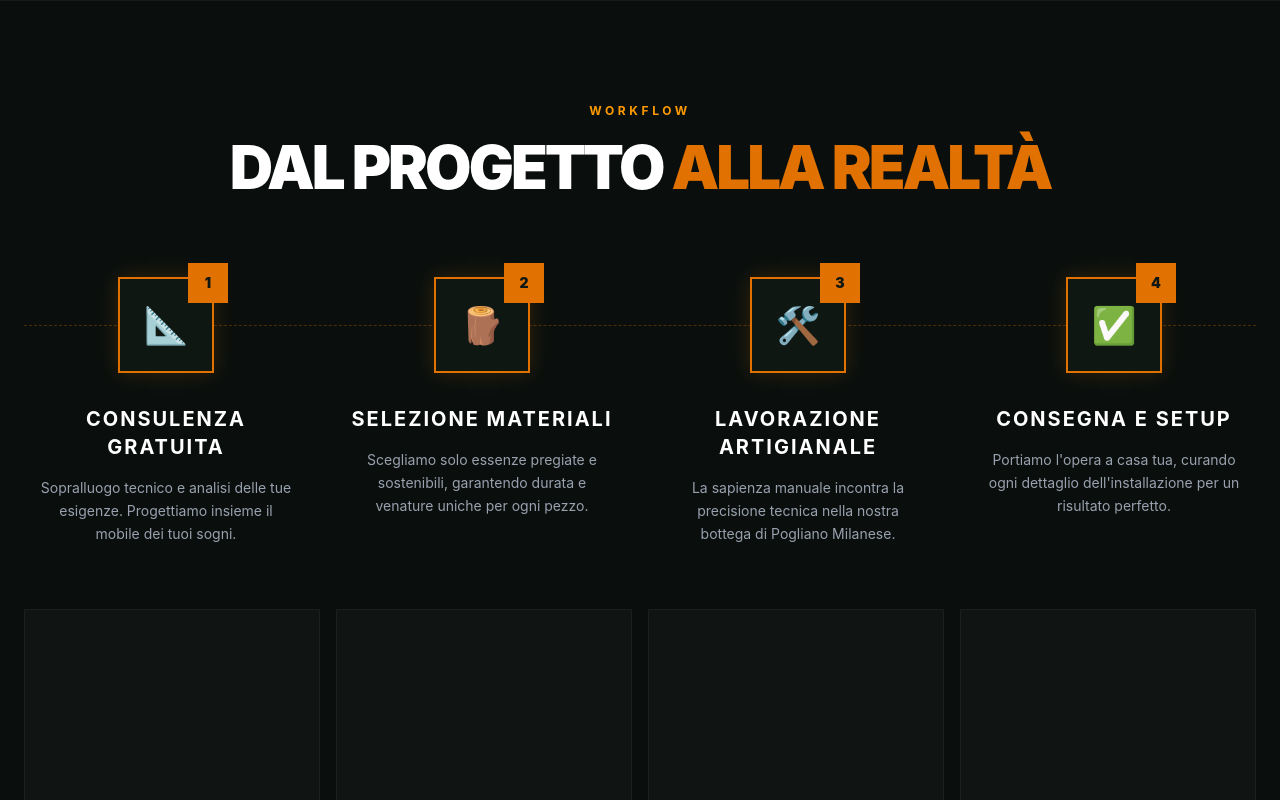
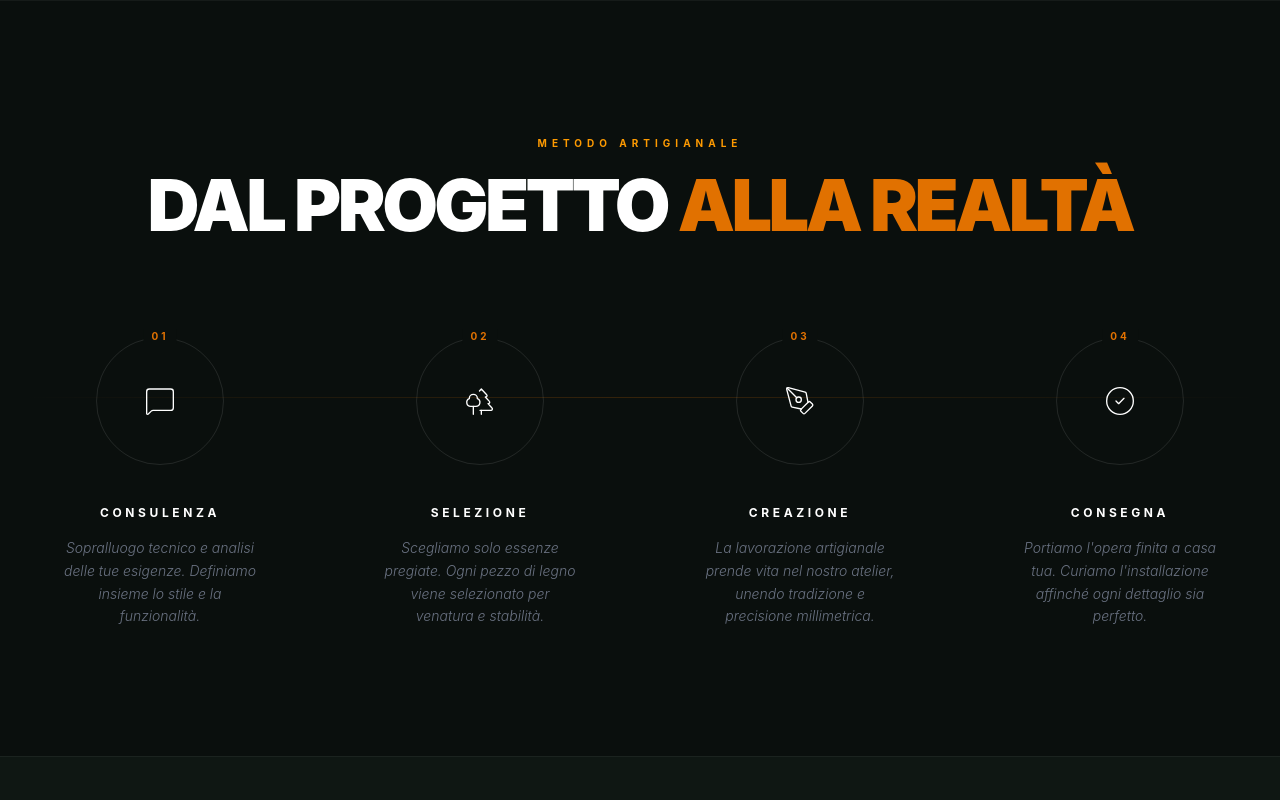
Before and after one commit to InfiniteFacezie/gmwoodlab, a React (Vite) app: page / in a window 1280 px wide. Shown: the part 800-1600 px from the top of the page. Built offline with nearby package versions, Linux system fonts and the light colour scheme.

Commit message:
Update Process icons to Apple-style using Lucide React

```diff
--- a/package.json
+++ b/package.json
@@ -11,6 +11,7 @@
   },
   "dependencies": {
     "@tailwindcss/postcss": "^4.1.18",
+    "lucide-react": "^0.562.0",
     "react": "^19.2.0",
     "react-dom": "^19.2.0"
   },
--- a/src/components/Process.jsx
+++ b/src/components/Process.jsx
@@ -1,69 +1,78 @@
 import React from 'react';
+import { MessageSquare, Trees, PenTool, CheckCircle2 } from 'lucide-react';
 
 const steps = [
   {
-    num: "1",
-    title: "Consulenza Gratuita",
-    desc: "Sopralluogo tecnico e analisi delle tue esigenze. Progettiamo insieme il mobile dei tuoi sogni.",
-    icon: "📐"
+    num: "01",
+    title: "Consulenza",
+    desc: "Sopralluogo tecnico e analisi delle tue esigenze. Definiamo insieme lo stile e la funzionalità.",
+    icon: <MessageSquare size={32} strokeWidth={1} />
   },
   {
-    num: "2",
-    title: "Selezione Materiali",
-    desc: "Scegliamo solo essenze pregiate e sostenibili, garantendo durata e venature uniche per ogni pezzo.",
-    icon: "🪵"
+    num: "02",
+    title: "Selezione",
+    desc: "Scegliamo solo essenze pregiate. Ogni pezzo di legno viene selezionato per venatura e stabilità.",
+    icon: <Trees size={32} strokeWidth={1} />
   },
   {
-    num: "3",
-    title: "Lavorazione Artigianale",
-    desc: "La sapienza manuale incontra la precisione tecnica nella nostra bottega di Pogliano Milanese.",
-    icon: "🛠️"
+    num: "03",
+    title: "Creazione",
+    desc: "La lavorazione artigianale prende vita nel nostro atelier, unendo tradizione e precisione millimetrica.",
+    icon: <PenTool size={32} strokeWidth={1} />
   },
   {
-    num: "4",
-    title: "Consegna e Setup",
-    desc: "Portiamo l'opera a casa tua, curando ogni dettaglio dell'installazione per un risultato perfetto.",
-    icon: "✅"
+    num: "04",
+    title: "Consegna",
+    desc: "Portiamo l'opera finita a casa tua. Curiamo l'installazione affinché ogni dettaglio sia perfetto.",
+    icon: <CheckCircle2 size={32} strokeWidth={1} />
   }
 ];
 
 const Process = () => {
   return (
-    <section className="py-24 bg-[#0a0f0d] border-t border-white/5 overflow-hidden">
-      <div className="container-custom">
-        <div className="text-center mb-20">
-          <span className="text-amber-500 uppercase tracking-[0.3em] text-xs font-bold">Workflow</span>
-          <h2 className="text-4xl md:text-6xl font-black text-white mt-4 uppercase tracking-tighter">
+    <section className="py-32 bg-[#0a0f0d] border-t border-white/5">
+      <div className="container mx-auto px-6">
+        <div className="text-center mb-24">
+          <span className="text-amber-500 uppercase tracking-[0.5em] text-[10px] font-bold">Metodo Artigianale</span>
+          <h2 className="text-5xl md:text-7xl font-black text-white mt-4 uppercase tracking-tighter">
             Dal Progetto <span className="text-amber-600">alla Realtà</span>
           </h2>
         </div>
 
-        <div className="grid md:grid-cols-4 gap-8 relative">
-          {/* Linea connettiva tratteggiata (Solo desktop) */}
-          <div className="hidden md:block absolute top-12 left-0 w-full h-[1px] border-t border-dashed border-amber-600/30 -z-0" />
+        <div className="grid md:grid-cols-4 gap-12 relative">
+          {/* Linea connettiva ultra-sottile */}
+          <div className="hidden md:block absolute top-[60px] left-0 w-full h-[1px] bg-gradient-to-r from-transparent via-amber-600/20 to-transparent" />
 
           {steps.map((step) => (
             <div key={step.num} className="relative z-10 flex flex-col items-center text-center group">
-              {/* Icona e Numero */}
-              <div className="w-24 h-24 bg-[#0f1713] border-2 border-amber-600 flex items-center justify-center mb-8 relative transition-transform duration-500 group-hover:scale-110 shadow-[0_0_20px_rgba(217,119,6,0.2)]">
-                <span className="text-4xl">{step.icon}</span>
-                <span className="absolute -top-4 -right-4 w-10 h-10 bg-amber-600 text-[#0f1713] font-black flex items-center justify-center text-sm">
+
+              {/* Contenitore Icona Style Apple */}
+              <div className="relative w-32 h-32 mb-10 flex items-center justify-center">
+                {/* Cerchio di sfondo con blur (Glow) */}
+                <div className="absolute inset-0 bg-amber-600/5 rounded-full scale-0 group-hover:scale-100 transition-transform duration-700 blur-xl" />
+
+                {/* Cerchio bordo sottile */}
+                <div className="absolute inset-0 border border-white/10 rounded-full group-hover:border-amber-600/50 transition-colors duration-500" />
+
+                {/* Numero Step (Piccolo e minimale) */}
+                <span className="absolute -top-2 left-1/2 -translate-x-1/2 text-[10px] tracking-[0.3em] font-bold text-amber-600 bg-[#0a0f0d] px-2">
                   {step.num}
                 </span>
+
+                {/* Icona Lucide */}
+                <div className="relative text-white group-hover:text-amber-500 transition-colors duration-500">
+                  {step.icon}
+                </div>
               </div>
 
-              <h3 className="text-xl font-bold text-white mb-4 uppercase tracking-widest">{step.title}</h3>
-              <p className="text-gray-400 text-sm leading-relaxed px-4">{step.desc}</p>
+              <h3 className="text-xs uppercase tracking-[0.3em] font-bold text-white mb-4">
+                {step.title}
+              </h3>
+              <p className="text-gray-500 text-sm leading-relaxed max-w-[200px] font-light italic">
+                {step.desc}
+              </p>
             </div>
           ))}
-        </div>
-
-        {/* Placeholder per Foto Processo */}
-        <div className="grid md:grid-cols-4 gap-4 mt-16 opacity-50 grayscale hover:grayscale-0 transition-all duration-700">
-           <div className="aspect-[3/2] bg-white/5 border border-white/10" />
-           <div className="aspect-[3/2] bg-white/5 border border-white/10" />
-           <div className="aspect-[3/2] bg-white/5 border border-white/10" />
-           <div className="aspect-[3/2] bg-white/5 border border-white/10" />
         </div>
       </div>
     </section>
```
Also changed, not shown: 1 other file (tests, documents, lock files or other folders).
